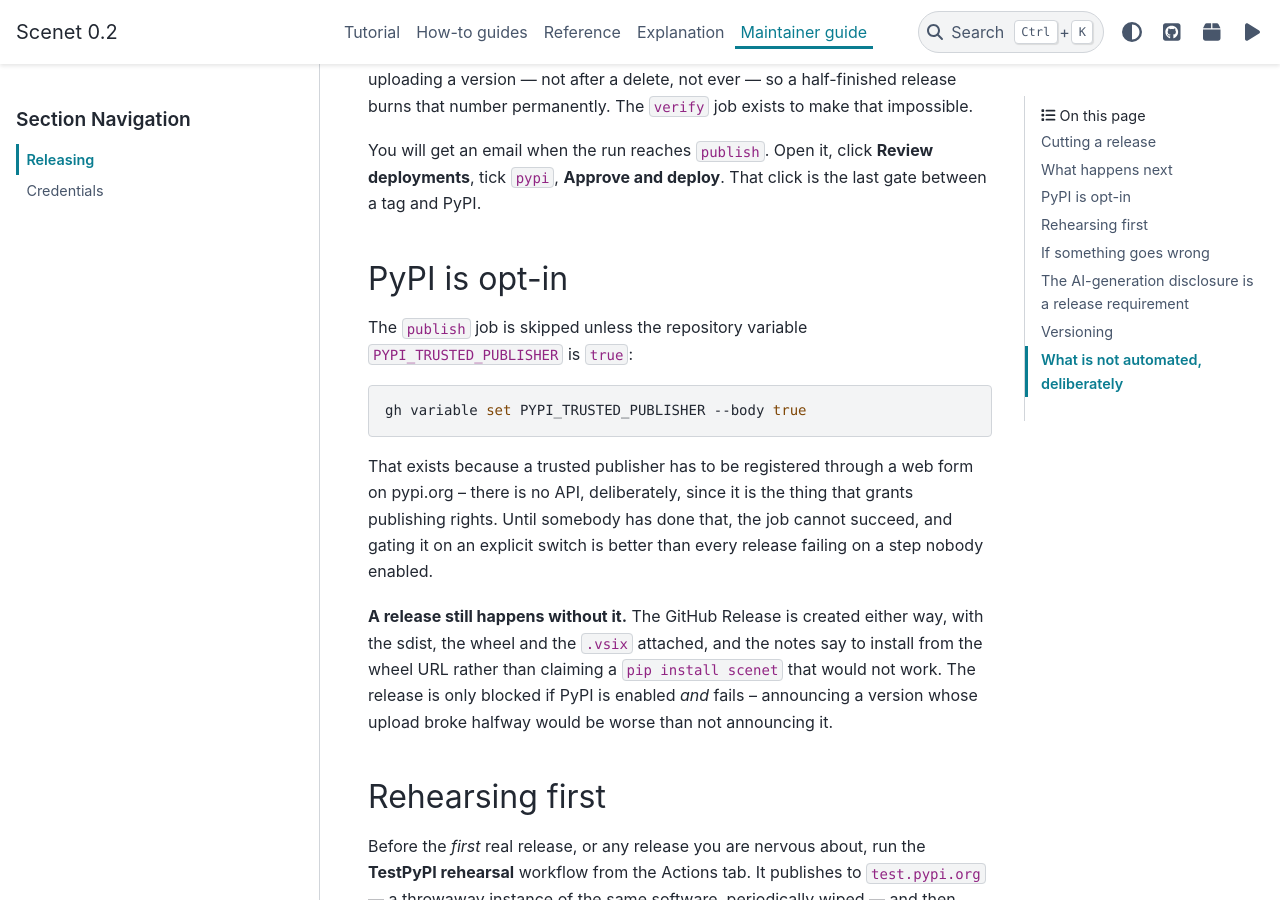
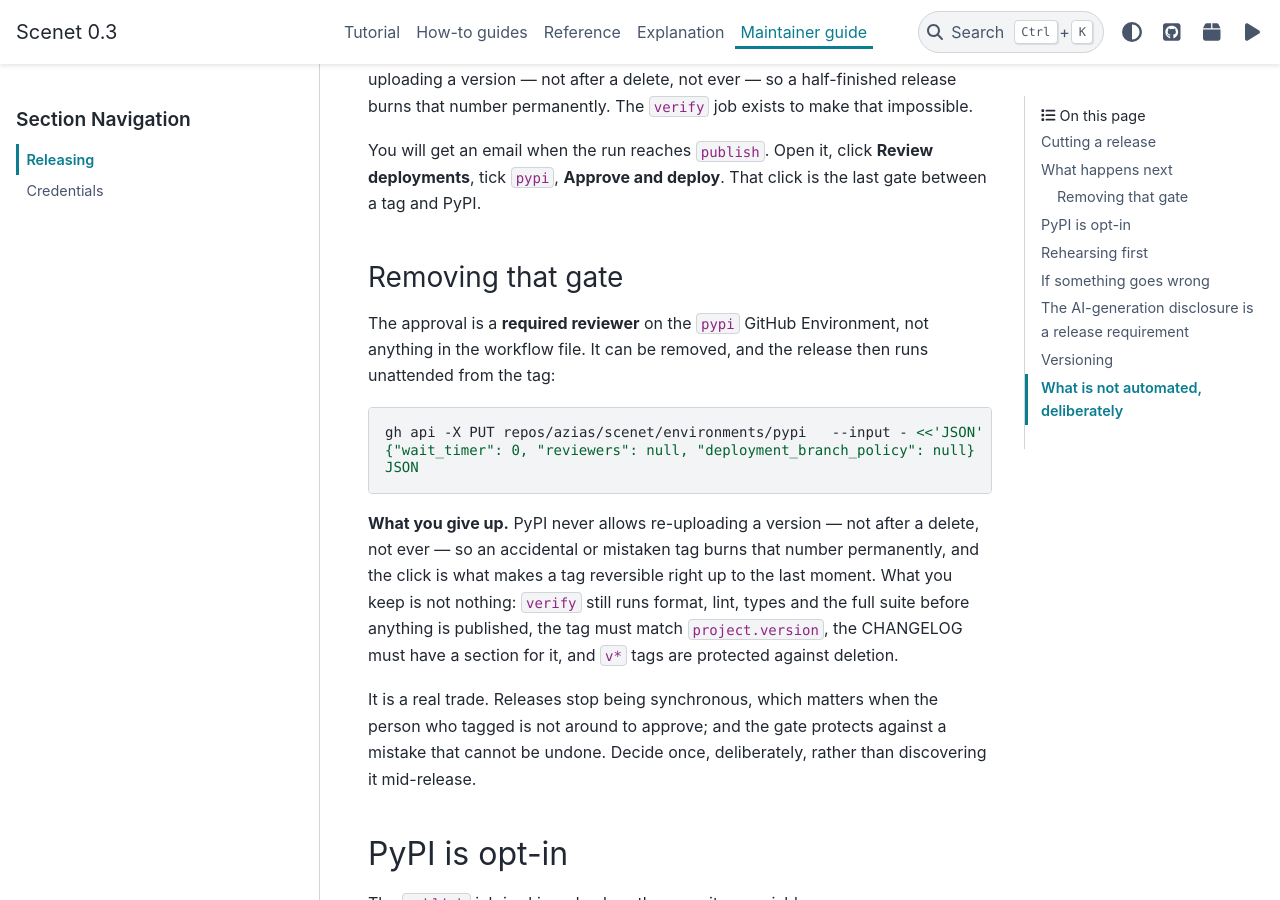
Before and after one commit to azias/scenet, a Sphinx documentation site: the page built from docs/maintainer/releasing.md, in a window 1280 px wide and 900 px high, scrolled down 1606 px. Built offline with Sphinx 7.4.7 and the PyData theme 0.15.4, drawn with Linux system fonts in a browser that asks for light colours.

Commit message:
chore: release 0.3.0 (#17)
`scenet check` with SARIF output, and the Pages deploy that had been failing
since 6a43750 -- v0.2.0 shipped while the documentation site and playground
were stale.

Minor rather than patch: `scenet check` is new, `scenet.diagnostics` is a new
public module, and `scenet.errors.__all__` gained `RuleViolationError`.
Nothing was removed and no document stops compiling, but diagnostics for
unresolved actor ids and ordering cycles now name a path instead of `<root>`,
which anything asserting on the old text will notice.

Also documents how to remove the PyPI approval gate, and what it costs, since
that decision is worth making deliberately rather than mid-release.

Co-authored-by: Yann Zimmermann <7251304+azias@users.noreply.github.com>
Co-authored-by: Claude Opus 5 <noreply@anthropic.com>

````diff
--- a/docs/maintainer/releasing.md
+++ b/docs/maintainer/releasing.md
@@ -75,6 +75,28 @@ that number permanently. The `verify` job exists to make that impossible.
 You will get an email when the run reaches `publish`. Open it, click **Review
 deployments**, tick `pypi`, **Approve and deploy**. That click is the last gate between a
 tag and PyPI.
+
+### Removing that gate
+
+The approval is a **required reviewer** on the `pypi` GitHub Environment, not anything in
+the workflow file. It can be removed, and the release then runs unattended from the tag:
+
+```bash
+gh api -X PUT repos/azias/scenet/environments/pypi   --input - <<'JSON'
+{"wait_timer": 0, "reviewers": null, "deployment_branch_policy": null}
+JSON
+```
+
+**What you give up.** PyPI never allows re-uploading a version — not after a delete, not
+ever — so an accidental or mistaken tag burns that number permanently, and the click is
+what makes a tag reversible right up to the last moment. What you keep is not nothing:
+`verify` still runs format, lint, types and the full suite before anything is published,
+the tag must match `project.version`, the CHANGELOG must have a section for it, and `v*`
+tags are protected against deletion.
+
+It is a real trade. Releases stop being synchronous, which matters when the person who
+tagged is not around to approve; and the gate protects against a mistake that cannot be
+undone. Decide once, deliberately, rather than discovering it mid-release.
 
 ## PyPI is opt-in
 
--- a/pyproject.toml
+++ b/pyproject.toml
@@ -1,6 +1,6 @@
 [project]
 name = "scenet"
-version = "0.2.0"
+version = "0.3.0"
 description = "A semantic DSL for comic panels, compiled to SVG."
 readme = "README.md"
 requires-python = ">=3.12"
````
Also changed, not shown: CHANGELOG.md (+67 -1 lines), 1 other file.
